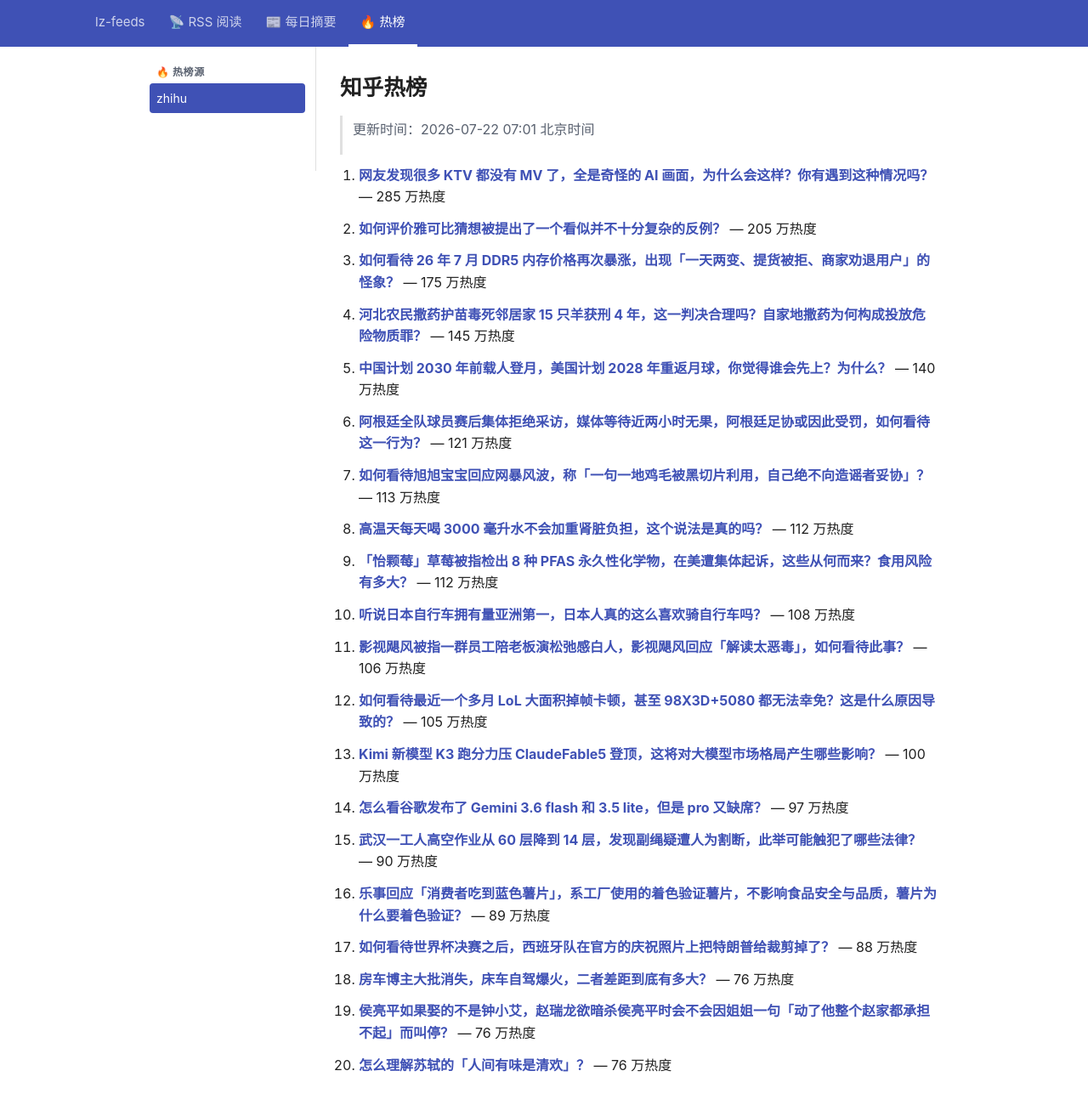
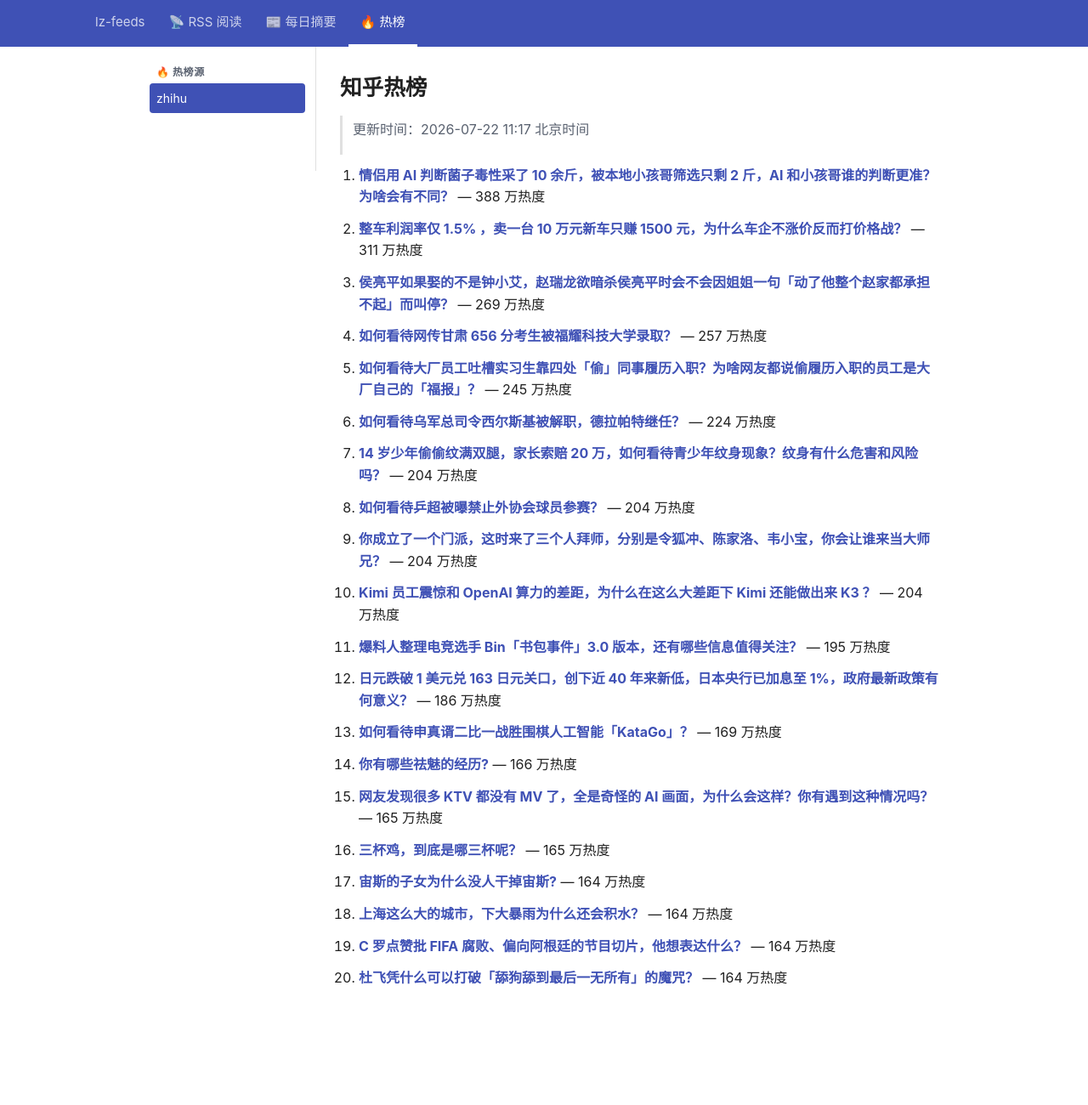
Before and after one commit to lizhang0101/lz-feeds, a Jekyll site: the page built from _hotlist/zhihu.md, in a window 1280 px wide and 1330 px high. Shown: the top 1300 px of the window at 85% size. Built offline with Jekyll 4.4.1, drawn with Linux system fonts in a browser that asks for light colours.

Commit message:
hotlist: 2026-07-22T03:17Z

```diff
--- a/_hotlist/zhihu.md
+++ b/_hotlist/zhihu.md
@@ -1,48 +1,48 @@
 ---
-updated: 2026-07-22 07:01 北京时间
+updated: 2026-07-22 11:17 北京时间
 count: 20
 ---
 
 # 知乎热榜
 
-> 更新时间：2026-07-22 07:01 北京时间
+> 更新时间：2026-07-22 11:17 北京时间
 
-1. **[网友发现很多 KTV 都没有 MV 了，全是奇怪的 AI 画面，为什么会这样？你有遇到这种情况吗？](https://www.zhihu.com/question/2061915732447687216)** — 285 万热度
+1. **[情侣用 AI 判断菌子毒性采了 10 余斤，被本地小孩哥筛选只剩 2 斤，AI 和小孩哥谁的判断更准？为啥会有不同？](https://www.zhihu.com/question/2062587249968129781)** — 388 万热度
 
-2. **[如何评价雅可比猜想被提出了一个看似并不十分复杂的反例？](https://www.zhihu.com/question/2062518567824892874)** — 205 万热度
+2. **[整车利润率仅 1.5% ，卖一台 10 万元新车只赚 1500 元，为什么车企不涨价反而打价格战？](https://www.zhihu.com/question/2062885893309047731)** — 311 万热度
 
-3. **[如何看待 26 年 7 月 DDR5 内存价格再次暴涨，出现「一天两变、提货被拒、商家劝退用户」的怪象？](https://www.zhihu.com/question/2061301718021886552)** — 175 万热度
+3. **[侯亮平如果娶的不是钟小艾，赵瑞龙欲暗杀侯亮平时会不会因姐姐一句「动了他整个赵家都承担不起」而叫停？](https://www.zhihu.com/question/2056289647056237543)** — 269 万热度
 
-4. **[河北农民撒药护苗毒死邻居家 15 只羊获刑 4 年，这一判决合理吗？自家地撒药为何构成投放危险物质罪？](https://www.zhihu.com/question/2062659274120098235)** — 145 万热度
+4. **[如何看待网传甘肃 656 分考生被福耀科技大学录取？](https://www.zhihu.com/question/2062883128381633703)** — 257 万热度
 
-5. **[中国计划 2030 年前载人登月，美国计划 2028 年重返月球，你觉得谁会先上？为什么？](https://www.zhihu.com/question/2062554385847160852)** — 140 万热度
+5. **[如何看待大厂员工吐槽实习生靠四处「偷」同事履历入职？为啥网友都说偷履历入职的员工是大厂自己的「福报」？](https://www.zhihu.com/question/2062658013031130538)** — 245 万热度
 
-6. **[阿根廷全队球员赛后集体拒绝采访，媒体等待近两小时无果，阿根廷足协或因此受罚，如何看待这一行为？](https://www.zhihu.com/question/2062545559978598939)** — 121 万热度
+6. **[如何看待乌军总司令西尔斯基被解职，德拉帕特继任？](https://www.zhihu.com/question/2062639303340061346)** — 224 万热度
 
-7. **[如何看待旭旭宝宝回应网暴风波，称「一句一地鸡毛被黑切片利用，自己绝不向造谣者妥协」？](https://www.zhihu.com/question/2062763580878071282)** — 113 万热度
+7. **[14 岁少年偷偷纹满双腿，家长索赔 20 万，如何看待青少年纹身现象？纹身有什么危害和风险吗？](https://www.zhihu.com/question/2062507625783226699)** — 204 万热度
 
-8. **[高温天每天喝 3000 毫升水不会加重肾脏负担，这个说法是真的吗？](https://www.zhihu.com/question/2062498174825141693)** — 112 万热度
+8. **[如何看待乒超被曝禁止外协会球员参赛？](https://www.zhihu.com/question/2062107785865717076)** — 204 万热度
 
-9. **[「怡颗莓」草莓被指检出 8 种 PFAS 永久性化学物，在美遭集体起诉，这些从何而来？食用风险有多大？](https://www.zhihu.com/question/2061447703125390721)** — 112 万热度
+9. **[你成立了一个门派，这时来了三个人拜师，分别是令狐冲、陈家洛、韦小宝，你会让谁来当大师兄？](https://www.zhihu.com/question/2058615203118462714)** — 204 万热度
 
-10. **[听说日本自行车拥有量亚洲第一，日本人真的这么喜欢骑自行车吗？](https://www.zhihu.com/question/58397168)** — 108 万热度
+10. **[Kimi 员工震惊和 OpenAI  算力的差距，为什么在这么大差距下 Kimi 还能做出来 K3 ？](https://www.zhihu.com/question/2062943431668789795)** — 204 万热度
 
-11. **[影视飓风被指一群员工陪老板演松弛感白人，影视飓风回应「解读太恶毒」，如何看待此事？](https://www.zhihu.com/question/2062642099518795923)** — 106 万热度
+11. **[爆料人整理电竞选手 Bin「书包事件」3.0 版本，还有哪些信息值得关注？](https://www.zhihu.com/question/2062984337709086479)** — 195 万热度
 
-12. **[如何看待最近一个多月 LoL 大面积掉帧卡顿，甚至 98X3D+5080 都无法幸免？这是什么原因导致的？](https://www.zhihu.com/question/2060590586902714339)** — 105 万热度
+12. **[日元跌破 1 美元兑 163 日元关口，创下近 40 年来新低，日本央行已加息至 1%，政府最新政策有何意义？](https://www.zhihu.com/question/2063034932763669204)** — 186 万热度
 
-13. **[Kimi 新模型 K3 跑分力压 ClaudeFable5 登顶，这将对大模型市场格局产生哪些影响？](https://www.zhihu.com/question/2061356466783642903)** — 100 万热度
+13. **[如何看待申真谞二比一战胜围棋人工智能「KataGo」？](https://www.zhihu.com/question/2062927366180157304)** — 169 万热度
 
-14. **[怎么看谷歌发布了 Gemini 3.6 flash 和 3.5 lite，但是 pro 又缺席？](https://www.zhihu.com/question/2063033606767895735)** — 97 万热度
+14. **[你有哪些祛魅的经历?](https://www.zhihu.com/question/629251390)** — 166 万热度
 
-15. **[武汉一工人高空作业从 60 层降到 14 层，发现副绳疑遭人为割断，此举可能触犯了哪些法律？](https://www.zhihu.com/question/2062307894830408467)** — 90 万热度
+15. **[网友发现很多 KTV 都没有 MV 了，全是奇怪的 AI 画面，为什么会这样？你有遇到这种情况吗？](https://www.zhihu.com/question/2061915732447687216)** — 165 万热度
 
-16. **[乐事回应「消费者吃到蓝色薯片」，系工厂使用的着色验证薯片，不影响食品安全与品质，薯片为什么要着色验证？](https://www.zhihu.com/question/2061399390741337380)** — 89 万热度
+16. **[三杯鸡，到底是哪三杯呢？](https://www.zhihu.com/question/39296836)** — 165 万热度
 
-17. **[如何看待世界杯决赛之后，西班牙队在官方的庆祝照片上把特朗普给裁剪掉了？](https://www.zhihu.com/question/2062849285499138343)** — 88 万热度
+17. **[宙斯的子女为什么没人干掉宙斯?](https://www.zhihu.com/question/489464525)** — 164 万热度
 
-18. **[房车博主大批消失，床车自驾爆火，二者差距到底有多大？](https://www.zhihu.com/question/2058243911978690417)** — 76 万热度
+18. **[上海这么大的城市，下大暴雨为什么还会积水？](https://www.zhihu.com/question/2062236136534291064)** — 164 万热度
 
-19. **[侯亮平如果娶的不是钟小艾，赵瑞龙欲暗杀侯亮平时会不会因姐姐一句「动了他整个赵家都承担不起」而叫停？](https://www.zhihu.com/question/2056289647056237543)** — 76 万热度
+19. **[C 罗点赞批 FIFA 腐败、偏向阿根廷的节目切片，他想表达什么？](https://www.zhihu.com/question/2062734892224471301)** — 164 万热度
 
-20. **[怎么理解苏轼的「人间有味是清欢」？](https://www.zhihu.com/question/298138448)** — 76 万热度
+20. **[杜飞凭什么可以打破「舔狗舔到最后一无所有」的魔咒？](https://www.zhihu.com/question/1913846622506419769)** — 164 万热度
```
